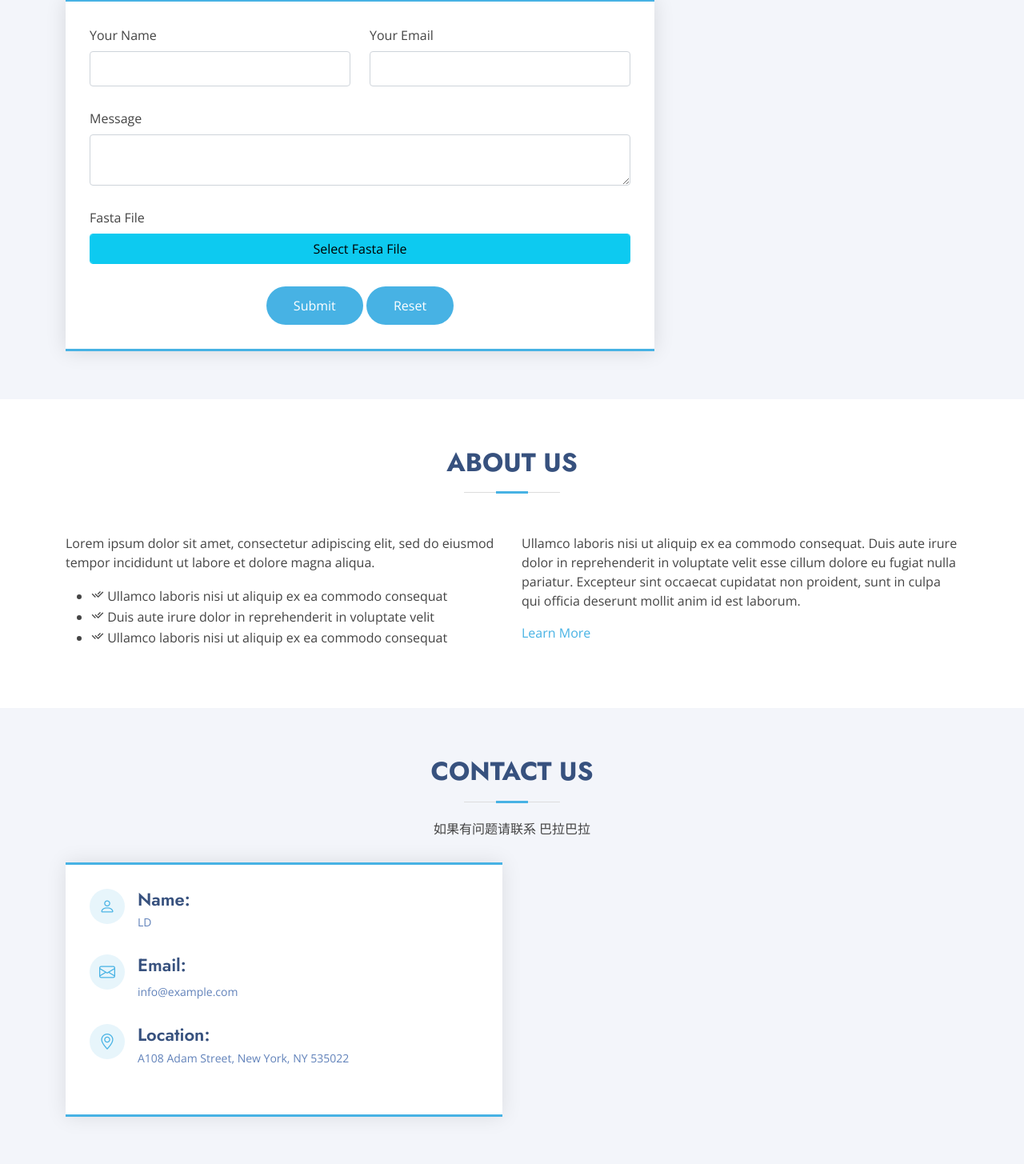
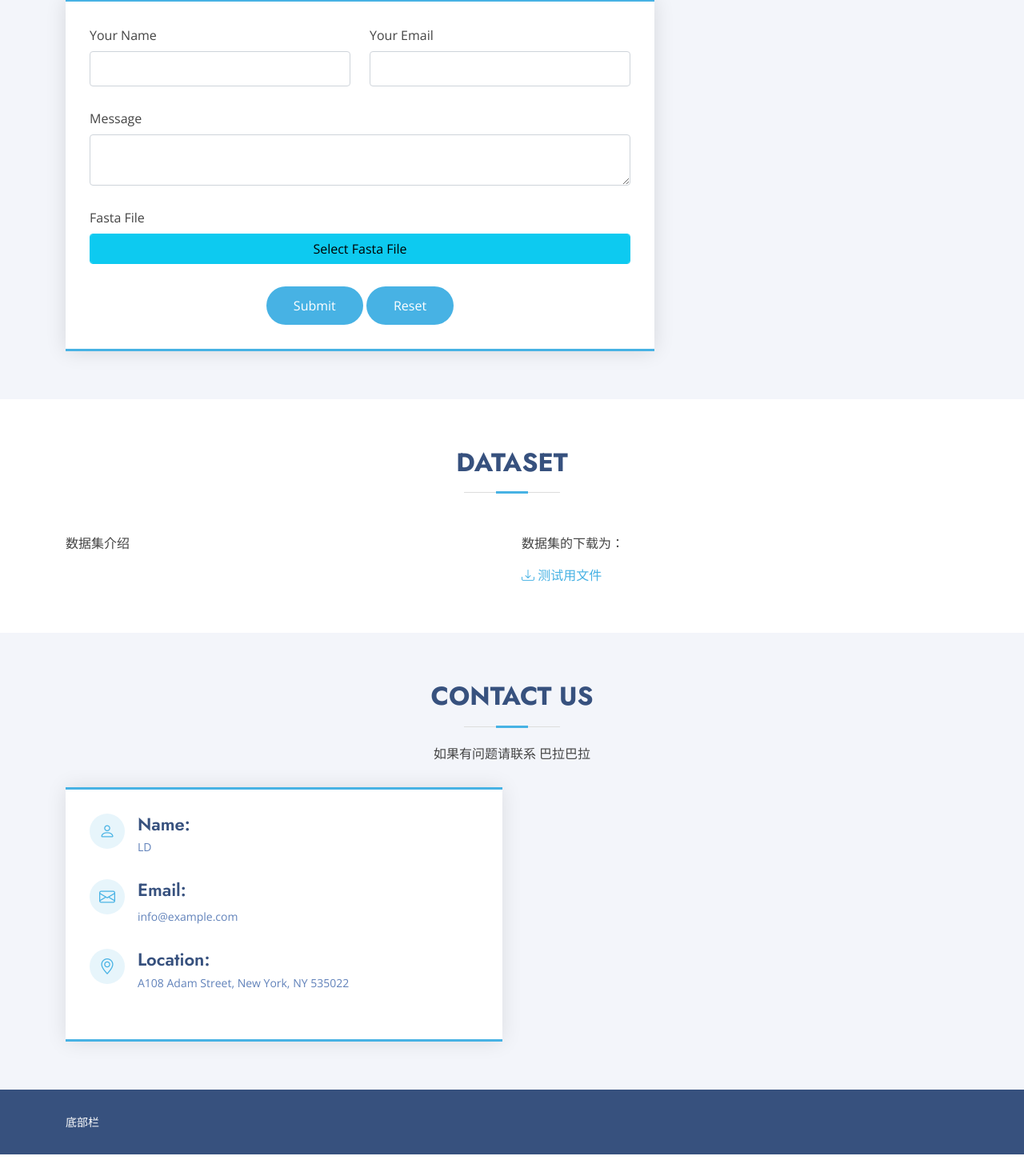
Before and after one commit to LiuDi2DLMU/TestDjango, a Django app: page /zsm/ in a window 1280 px wide. Shown: the part 1211-2666 px from the top of the page at 80% size. Run offline with Django 3.2, Linux system fonts and the light colour scheme; some libraries are stand-ins or nearby versions.

Commit message:
将项目转化为多个APP的形式 考虑更换模板 这个模板全白色有点难了

```diff
--- a/templates/zsm/index.html
+++ b/templates/zsm/index.html
@@ -166,35 +166,20 @@
         <div class="container" data-aos="fade-up">
 
             <div class="section-title">
-                <h2>About Us</h2>
+                <h2>Dataset</h2>
             </div>
 
             <div class="row content">
                 <div class="col-lg-6">
-                    <p>
-                        Lorem ipsum dolor sit amet, consectetur adipiscing elit, sed do eiusmod tempor incididunt ut
-                        labore et dolore
-                        magna aliqua.
-                    </p>
-                    <ul>
-                        <li><i class="ri-check-double-line"></i> Ullamco laboris nisi ut aliquip ex ea commodo consequat
-                        </li>
-                        <li><i class="ri-check-double-line"></i> Duis aute irure dolor in reprehenderit in voluptate
-                            velit
-                        </li>
-                        <li><i class="ri-check-double-line"></i> Ullamco laboris nisi ut aliquip ex ea commodo consequat
-                        </li>
-                    </ul>
+                    <p>数据集介绍</p>
                 </div>
                 <div class="col-lg-6 pt-4 pt-lg-0">
                     <p>
-                        Ullamco laboris nisi ut aliquip ex ea commodo consequat. Duis aute irure dolor in reprehenderit
-                        in voluptate
-                        velit esse cillum dolore eu fugiat nulla pariatur. Excepteur sint occaecat cupidatat non
-                        proident, sunt in
-                        culpa qui officia deserunt mollit anim id est laborum.
+                        数据集的下载为：
                     </p>
-                    <a href="#" class="btn-learn-more">Learn More</a>
+                    <a href="{% static 'file/test_download_file.txt' %}" class="btn-learn-more">
+                        <i class="bi-download"></i> 测试用文件
+                    </a>
                 </div>
             </div>
 
```
Also changed, not shown: templates/neuropeptide/index.html (+6 -21 lines).
